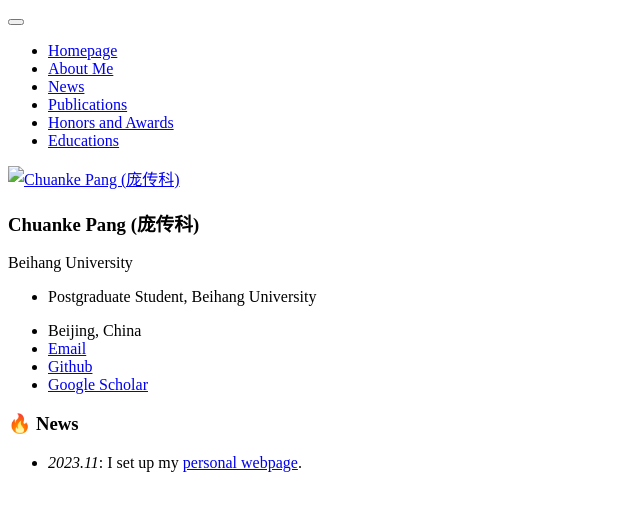
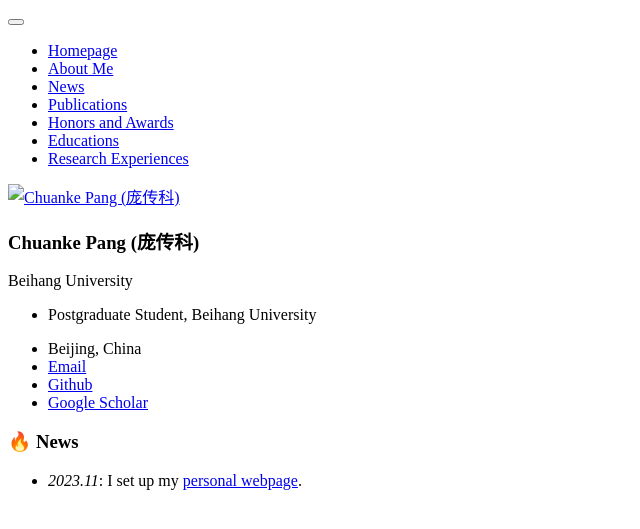
Before and after one commit to chuankepang/chuanke_academic.github.io, a Jekyll site: the page built from _pages/includes/news.md, in a window 1280 px wide. Shown: the top 529 px of the page, without its empty margins (0-640 px from the left). Built offline with Jekyll 4.4.1, drawn with Linux system fonts in a browser that asks for light colours; our own code applies the rules of GitHub Pages for plain Markdown files.

Commit message:
Update navigation.yml

```diff
--- a/_data/navigation.yml
+++ b/_data/navigation.yml
@@ -15,6 +15,9 @@ main:
   - title: "Educations"
     url: "/#-educations"
 
+  - title: "Research Experiences"
+    url: "/#-research-experiences"
+
 #  - title: "Invited Talks"
 #    url: "/#-invited-talks"
 #
```
